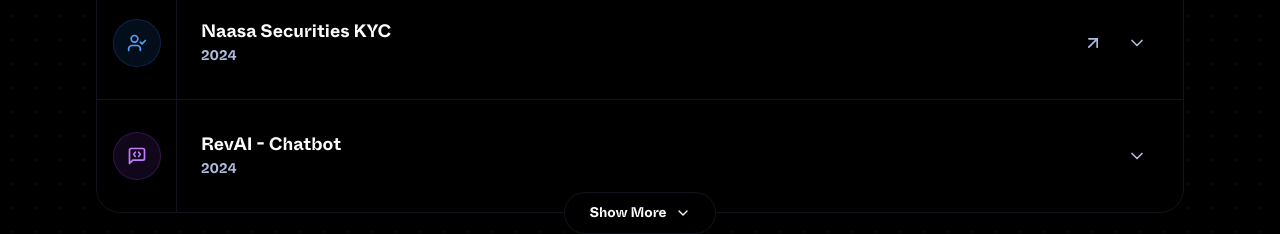
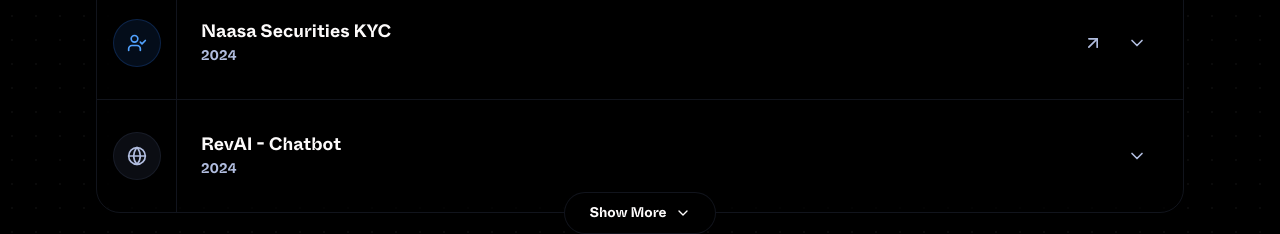
Before and after one commit to Dolma455/Dolma455.io, a Next.js app: page / in a window 1280 px wide. Shown: the part 3740-3974 px from the top of the page. Built offline with nearby package versions, Linux system fonts and the light colour scheme.

Commit message:
style: update project icons and backgrounds in Portfolio component

```diff
--- a/components/portfolio.tsx
+++ b/components/portfolio.tsx
@@ -9,19 +9,21 @@
   Infinity,
   TrendingUp,
   UserCheck,
-  MessageSquareCode,
   Crown,
-  Wallet,
   Globe,
+  Smartphone,
+  Building2,
+  Leaf,
+  Users,
   FileText
 } from "lucide-react"
 import Image from "next/image"
-import { projects } from "@/lib/projects"
-import { cn } from "@/lib/utils"
-import { GradientText } from "@/components/effects/text-effects"
+import { projects } from "../lib/projects"
+import { cn } from "../lib/utils"
+import { GradientText } from "./effects/text-effects"
 
 export function Portfolio() {
-  const [openProject, setOpenProject] = useState<string | null>("connect-infinity")
+  const [openProject, setOpenProject] = useState<string | null>(projects[0]?.slug ?? null)
   const [showAll, setShowAll] = useState(false)
 
   const displayedProjects = showAll ? projects : projects.slice(0, 4)
@@ -33,18 +35,26 @@
   // Icons custom mapping for projects
   const getProjectIcon = (slug: string) => {
     switch (slug) {
+      case "self-service-app":
+        return <Smartphone className="h-5 w-5 text-sky-500 dark:text-sky-400" />
+      case "naasa-website":
+        return <Globe className="h-5 w-5 text-emerald-500 dark:text-emerald-400" />
       case "connect-infinity":
+        return <Infinity className="h-5 w-5 text-indigo-500 dark:text-indigo-400" />
+      case "connect-infinity-product-page":
         return <Infinity className="h-5 w-5 text-indigo-500 dark:text-indigo-400" />
       case "naasa-x":
         return <TrendingUp className="h-5 w-5 text-orange-500 dark:text-orange-400" />
       case "naasa-kyc":
         return <UserCheck className="h-5 w-5 text-blue-500 dark:text-blue-400" />
-      case "revai":
-        return <MessageSquareCode className="h-5 w-5 text-purple-500 dark:text-purple-400" />
+      case "nepal-stock-house-website":
+        return <Building2 className="h-5 w-5 text-amber-500 dark:text-amber-400" />
+      case "crm":
+        return <Users className="h-5 w-5 text-fuchsia-500 dark:text-fuchsia-400" />
+      case "agrilink":
+        return <Leaf className="h-5 w-5 text-lime-500 dark:text-lime-400" />
       case "loyaledge":
         return <Crown className="h-5 w-5 text-pink-500 dark:text-pink-400" />
-      case "naasa-wallet":
-        return <Wallet className="h-5 w-5 text-emerald-500 dark:text-emerald-400" />
       default:
         return <Globe className="h-5 w-5 text-muted-foreground" />
     }
@@ -52,18 +62,26 @@
 
   const getProjectIconBg = (slug: string) => {
     switch (slug) {
+      case "self-service-app":
+        return "bg-sky-500/10 border-sky-500/20"
+      case "naasa-website":
+        return "bg-emerald-500/10 border-emerald-500/20"
       case "connect-infinity":
+        return "bg-indigo-500/10 border-indigo-500/20"
+      case "connect-infinity-product-page":
         return "bg-indigo-500/10 border-indigo-500/20"
       case "naasa-x":
         return "bg-orange-500/10 border-orange-500/20"
       case "naasa-kyc":
         return "bg-blue-500/10 border-blue-500/20"
-      case "revai":
-        return "bg-purple-500/10 border-purple-500/20"
+      case "nepal-stock-house-website":
+        return "bg-amber-500/10 border-amber-500/20"
+      case "crm":
+        return "bg-fuchsia-500/10 border-fuchsia-500/20"
+      case "agrilink":
+        return "bg-lime-500/10 border-lime-500/20"
       case "loyaledge":
         return "bg-pink-500/10 border-pink-500/20"
-      case "naasa-wallet":
-        return "bg-emerald-500/10 border-emerald-500/20"
       default:
         return "bg-muted/40 border-border/40"
     }
```
